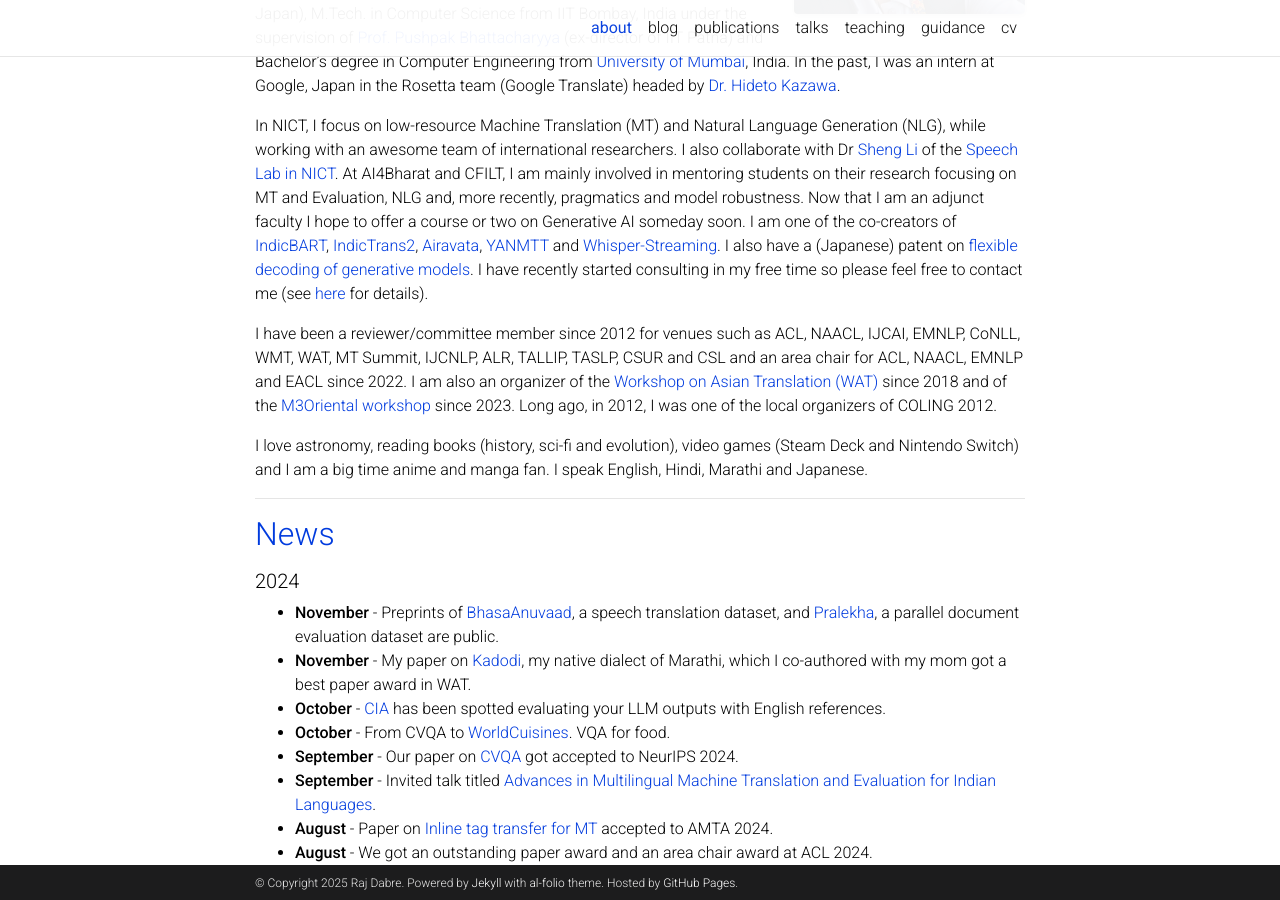
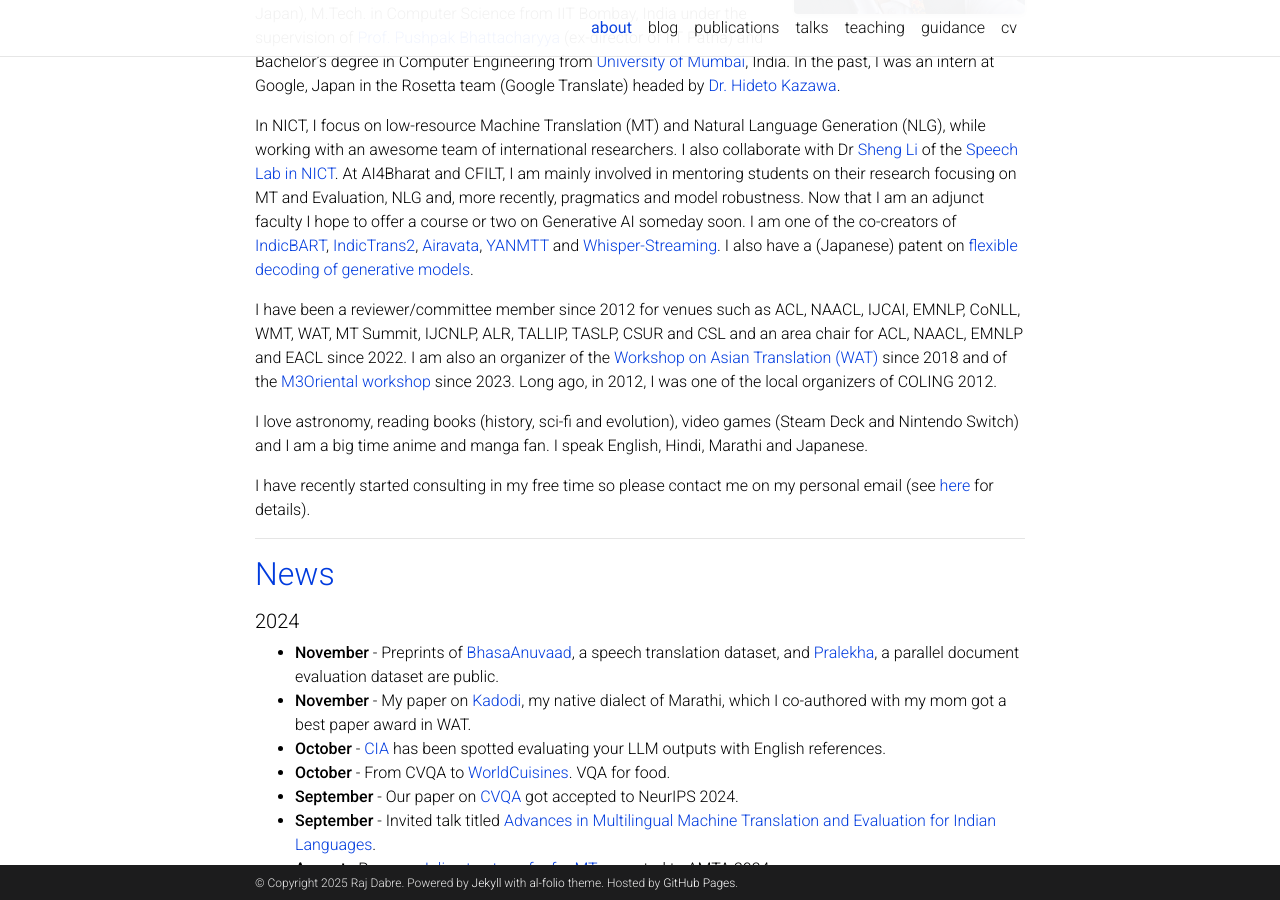
Before and after one commit to prajdabre/prajdabre.github.io, a Jekyll site: the page built from _pages/about.md, in a window 1280 px wide and 900 px high, scrolled down 518 px. Built offline with Jekyll 4.4.1, drawn with Linux system fonts in a browser that asks for light colours; full-size pictures stand in for the smaller copies a plugin makes; comment, search, counter and statistics services are not loaded; a style sheet for code colours, icons or effects is not loaded.

Commit message:
Update about.md

```diff
--- a/_pages/about.md
+++ b/_pages/about.md
@@ -22,11 +22,13 @@ I am a Researcher at [National Institute of Information and Communications Techn
 
 I completed my Ph.D. in Informatics from Kyoto University, Japan under the supervision of [Prof. Sadao Kurohashi](https://www.nii.ac.jp/en/faculty/director/) (currently director general of NII, Japan), M.Tech. in Computer Science from IIT Bombay, India under the supervision of [Prof. Pushpak Bhattacharyya](https://www.cse.iitb.ac.in/~pb/) (ex-director of IIT Patna) and Bachelor’s degree in Computer Engineering from [University of Mumbai](https://www.sfit.ac.in/), India. In the past, I was an intern at Google, Japan in the Rosetta team (Google Translate) headed by [Dr. Hideto Kazawa](https://research.google/people/hideto-kazawa/).
 
-In NICT, I focus on low-resource Machine Translation (MT) and Natural Language Generation (NLG), while working with an awesome team of international researchers. I also collaborate with Dr [Sheng Li](https://halspeech.github.io/) of the [Speech Lab in NICT](https://ast-astrec.nict.go.jp/en/). At AI4Bharat and CFILT, I am mainly involved in mentoring students on their research focusing on MT and Evaluation, NLG and, more recently, pragmatics and model robustness. Now that I am an adjunct faculty I hope to offer a course or two on Generative AI someday soon. I am one of the co-creators of [IndicBART](https://github.com/AI4Bharat/indic-bart), [IndicTrans2](https://github.com/AI4Bharat/IndicTrans2), [Airavata](https://ai4bharat.github.io/airavata/), [YANMTT](https://github.com/prajdabre/yanmtt) and [Whisper-Streaming](https://github.com/ufal/whisper_streaming). I also have a (Japanese) patent on [flexible decoding of generative models](https://patents.google.com/patent/JP7297286B2/ja). I have recently started consulting in my free time so please feel free to contact me (see [here](https://prajdabre.github.io/consulting) for details).
+In NICT, I focus on low-resource Machine Translation (MT) and Natural Language Generation (NLG), while working with an awesome team of international researchers. I also collaborate with Dr [Sheng Li](https://halspeech.github.io/) of the [Speech Lab in NICT](https://ast-astrec.nict.go.jp/en/). At AI4Bharat and CFILT, I am mainly involved in mentoring students on their research focusing on MT and Evaluation, NLG and, more recently, pragmatics and model robustness. Now that I am an adjunct faculty I hope to offer a course or two on Generative AI someday soon. I am one of the co-creators of [IndicBART](https://github.com/AI4Bharat/indic-bart), [IndicTrans2](https://github.com/AI4Bharat/IndicTrans2), [Airavata](https://ai4bharat.github.io/airavata/), [YANMTT](https://github.com/prajdabre/yanmtt) and [Whisper-Streaming](https://github.com/ufal/whisper_streaming). I also have a (Japanese) patent on [flexible decoding of generative models](https://patents.google.com/patent/JP7297286B2/ja).
 
 I have been a reviewer/committee member since 2012 for venues such as ACL, NAACL, IJCAI, EMNLP, CoNLL, WMT, WAT, MT Summit, IJCNLP, ALR, TALLIP, TASLP, CSUR and CSL and an area chair for ACL, NAACL, EMNLP and EACL since 2022. I am also an organizer of the [Workshop on Asian Translation (WAT)](https://lotus.kuee.kyoto-u.ac.jp/WAT/) since 2018 and of the [M3Oriental workshop](https://sites.google.com/view/m3oriental) since 2023. Long ago, in 2012, I was one of the local organizers of COLING 2012.
 
 I love astronomy, reading books (history, sci-fi and evolution), video games (Steam Deck and Nintendo Switch) and I am a big time anime and manga fan. I speak English, Hindi, Marathi and Japanese.
+
+I have recently started consulting in my free time so please contact me on my personal email (see [here](https://prajdabre.github.io/consulting) for details).
 
 <hr>
 
```
